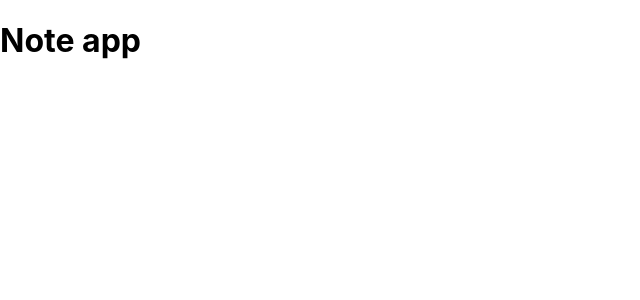
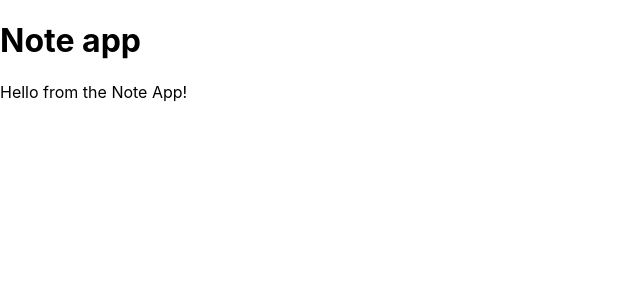
Before and after one commit to MuhametSmaili/note-it, a Next.js app: page / in a window 1280 px wide. Shown: the top 300 px of the page, without its empty margins (0-640 px from the left). Built offline with nearby package versions, Linux system fonts and the light colour scheme.

Commit message:
feat: added test component for testing path alias

```diff
--- /dev/null
+++ b/components/Hello.tsx
@@ -0,0 +1,5 @@
+const Hello = () => {
+  return <div>Hello from the Note App!</div>;
+};
+
+export default Hello;
--- a/pages/index.tsx
+++ b/pages/index.tsx
@@ -1,5 +1,7 @@
 import type { NextPage } from 'next';
 import Head from 'next/head';
+
+import Hello from '@components/Hello';
 
 const Home: NextPage = () => {
   return (
@@ -10,6 +12,7 @@ const Home: NextPage = () => {
         <link rel="icon" href="/favicon.ico" />
       </Head>
       <h1>Note app</h1>
+      <Hello />
     </div>
   );
 };
```
